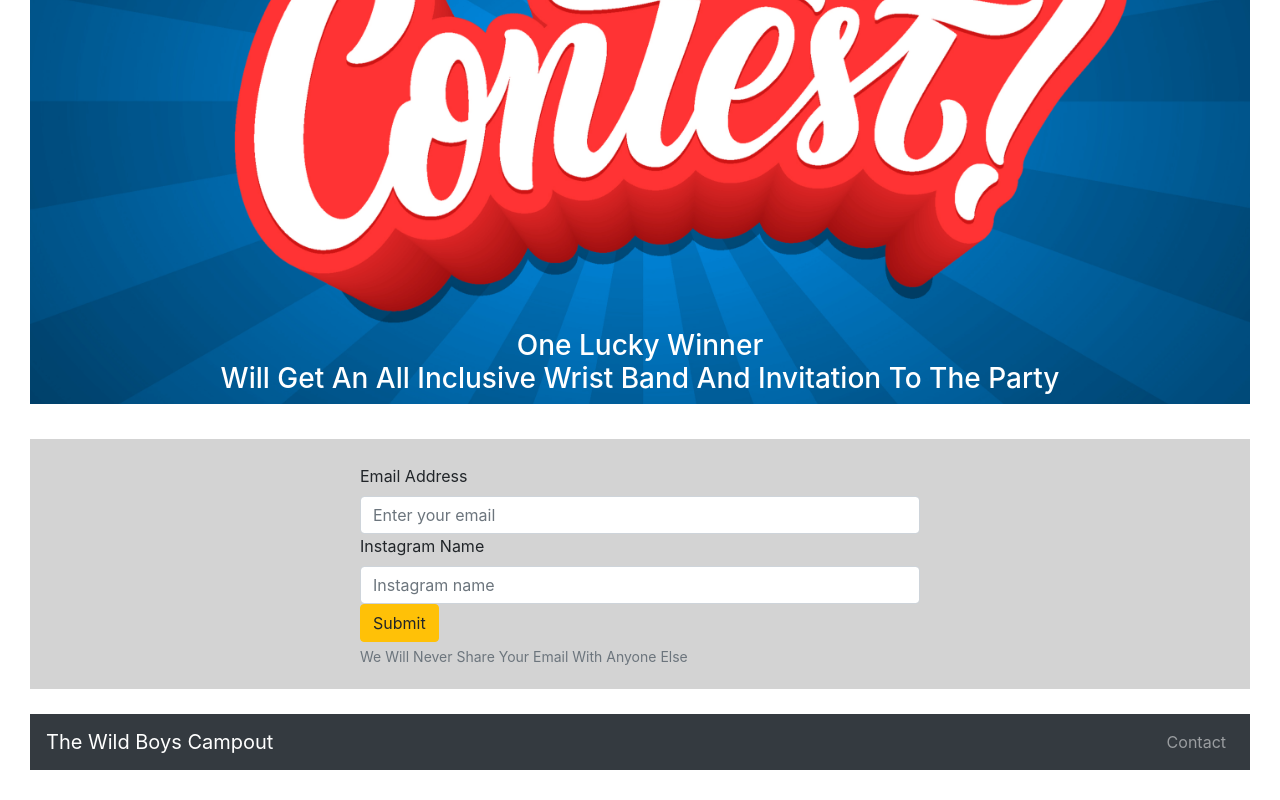
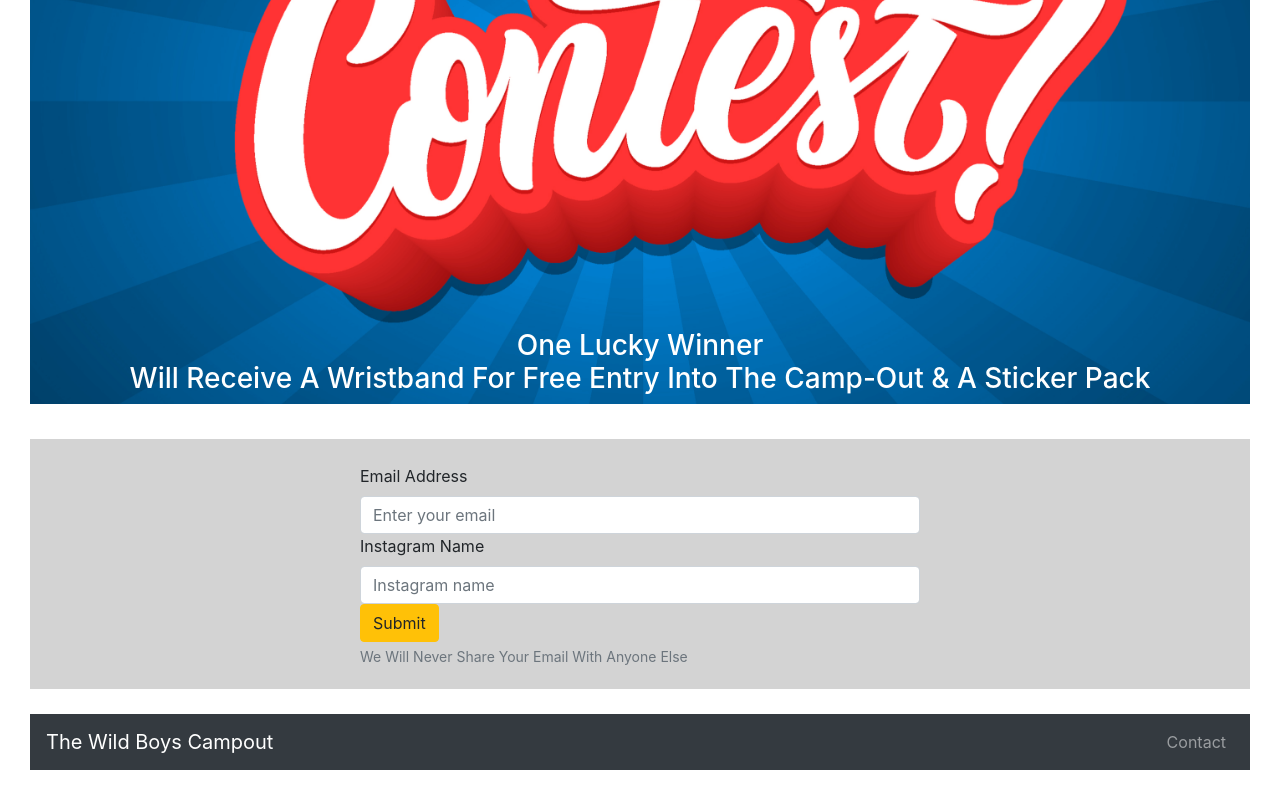
Before and after one commit to ajanes780/wildboyscampoutwebsite, a React (Create React App) app: page /contest in a window 1280 px wide. Shown: the part 702-1502 px from the top of the page. Built offline with nearby package versions, Linux system fonts and the light colour scheme.

Commit message:
change wording on contest page

```diff
--- a/src/pages/ContestPage.jsx
+++ b/src/pages/ContestPage.jsx
@@ -8,8 +8,8 @@ export const ContestPage = () => {
     <>
       <div className="contest-container">
         <h3>
-          One Lucky Winner <br /> Will Get an all inclusive Wrist band and
-          Invitation to the party
+          One Lucky Winner <br /> Will receive a wristband for free entry into
+          the camp-out & a sticker pack
         </h3>
       </div>
       <ContestComponent />
```
